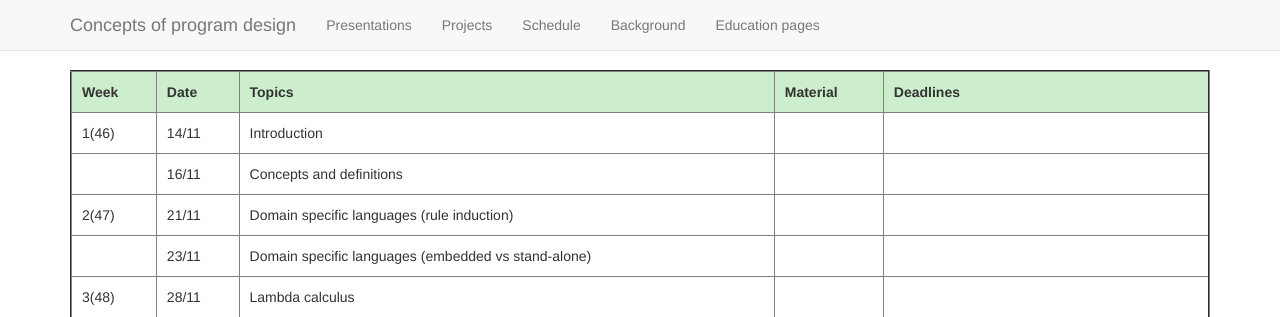
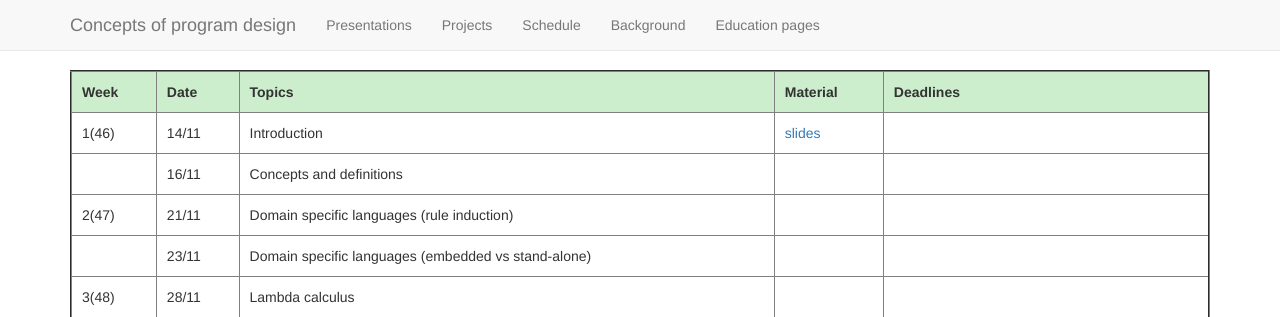
Before and after one commit to ppanteliadis/2017-CPD, a Jekyll site: the page built from schedule.html, in a window 1280 px wide and 1066 px high. Shown: the top 317 px of the window. Built offline with Jekyll 4.4.1, drawn with Linux system fonts in a browser that asks for light colours; nearby versions of some CDN libraries.

Commit message:
Added first set of slides.

```diff
--- a/schedule.html
+++ b/schedule.html
@@ -23,8 +23,7 @@ layout: default
 
       <td>Introduction</td>
 
-      <td></td>
-      <!-- <td><a href="slides/01-slides.pdf">slides</a></td> -->
+      <td><a href="slides/01-slides.pdf">slides</a></td>
 
       <td></td>
     </tr>
```
Also changed, not shown: 1 other file.
